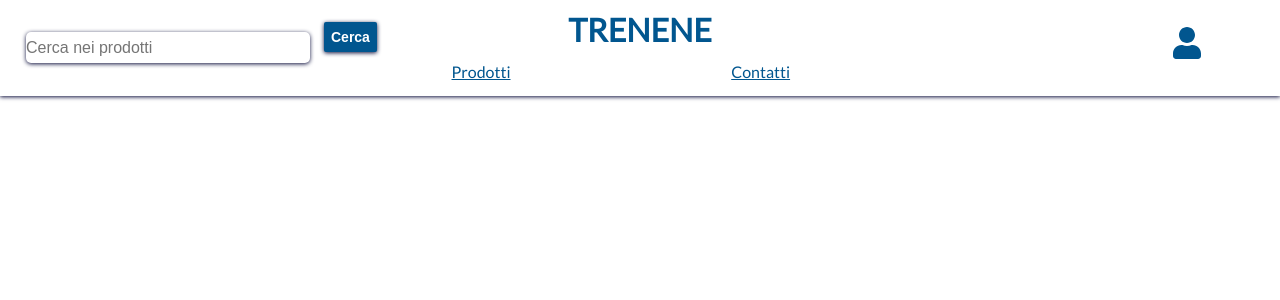
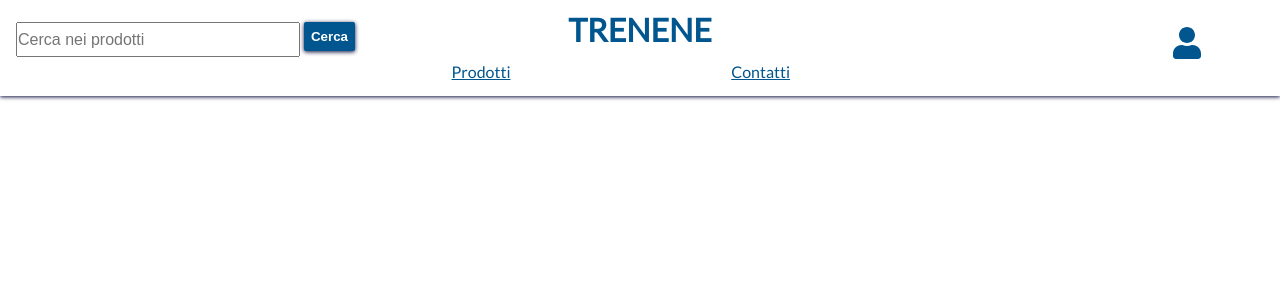
Before and after one commit to tecweb-gokart-2020/proj-treni, a PHP site: page / in a window 1280 px wide. Shown: the top 300 px of the page. Run offline with PHP 8.4, Linux system fonts and the light colour scheme; data that the repository does not hold is empty; some web fonts are replaced.

Commit message:
Fix input pt.2

```diff
--- a/src/styles/css/general.css
+++ b/src/styles/css/general.css
@@ -121,6 +121,7 @@ header {
 .headerInputForm {
     position: relative;
     float: left;
+    margin:0;
 }
 
 .headerInputForm#searchQuery {
@@ -503,7 +504,7 @@ li {
     list-style: none;
 }
 
-input {
+main input {
     margin: 10px;
     border: 0;
     box-shadow: 0 1px 4px var(--viola);
```
